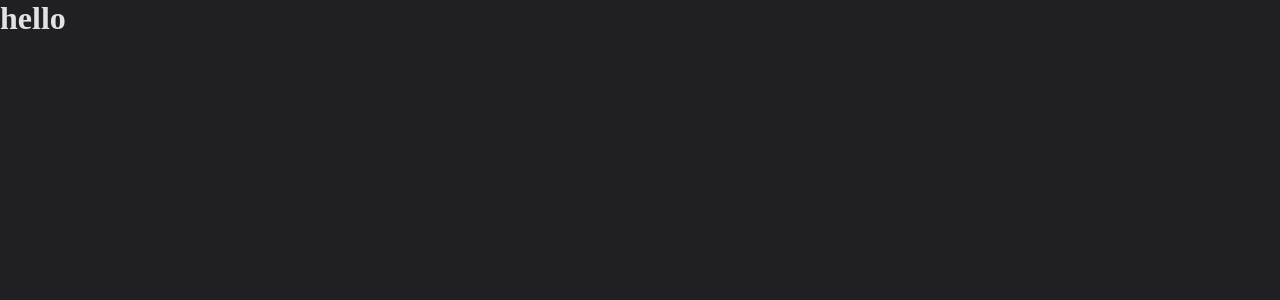
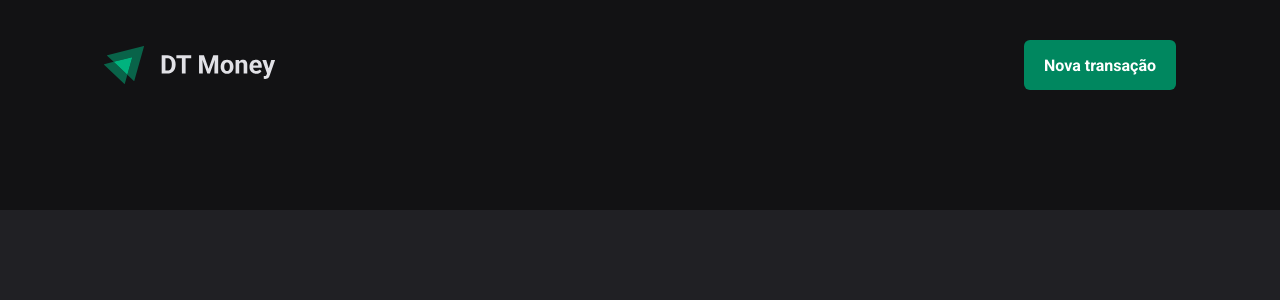
Before and after one commit to ElleLavigne/03-dt-money, a React (Vite) app: page / in a window 1280 px wide. Shown: the top 300 px of the page. Built offline with nearby package versions, Linux system fonts and the light colour scheme.

Commit message:
feat header

```diff
--- a/src/App.tsx
+++ b/src/App.tsx
@@ -2,12 +2,13 @@
 import { defaultTheme } from "./styles/themes/default";
 import { GlobalStyle } from "./styles/global";
 import { ThemeProvider } from "styled-components";
+import { Transaction } from "./pages/Transaction";
 
 export function App() {
   return (
    <ThemeProvider theme={defaultTheme}>
     <GlobalStyle/>
-    <h1>hello</h1>
+    <Transaction/>
    </ThemeProvider>
   )
 }
--- /dev/null
+++ b/src/components/Header/index.tsx
@@ -0,0 +1,15 @@
+import {HeaderContainer, HeaderContent, NewTransactionButton} from './styles'
+import LogoImg from '../../assets/logo.svg'
+
+export function Header(){
+  return (
+    <div>
+      <HeaderContainer>
+        <HeaderContent>
+          <img src={LogoImg} alt="" />
+          <NewTransactionButton>Nova transação</NewTransactionButton>
+        </HeaderContent>
+      </HeaderContainer>
+    </div>
+  )
+}
--- /dev/null
+++ b/src/components/Header/styles.ts
@@ -0,0 +1,31 @@
+import styled from "styled-components"
+
+export const HeaderContainer = styled.header`
+  background-color: ${(props) => props.theme["gray-900"]};
+  padding: 2.5rem 0 7.5rem;
+`
+export const HeaderContent = styled.div`
+  width: 100%;
+  max-width: 1120px;
+  margin: 0 auto;
+  padding: 0 1.5rem;
+
+  display: flex;
+  justify-content: space-between;
+  align-items: center;
+`
+export const NewTransactionButton = styled.button`
+  height: 50px;
+  border: 0;
+  background-color: ${(props) => props.theme["green-500"]};
+  color: ${(props) => props.theme.white};
+  font-weight: bold;
+  padding: 0 1.25rem;
+  border-radius: 6px;
+  cursor: pointer;
+
+  &:hover {
+    background-color: ${(props) => props.theme["green-700"]};
+    transition: background-color 0.5s;
+  }
+`
--- /dev/null
+++ b/src/pages/Transaction/index.tsx
@@ -0,0 +1,9 @@
+import { Header } from '../../components/Header'
+
+export function Transaction(){
+  return(
+    <div>
+      <Header/>
+    </div>
+  )
+}
```
Also changed, not shown: src/assets/logo.svg (added), src/pages/Transaction/styles.tsx (added).
